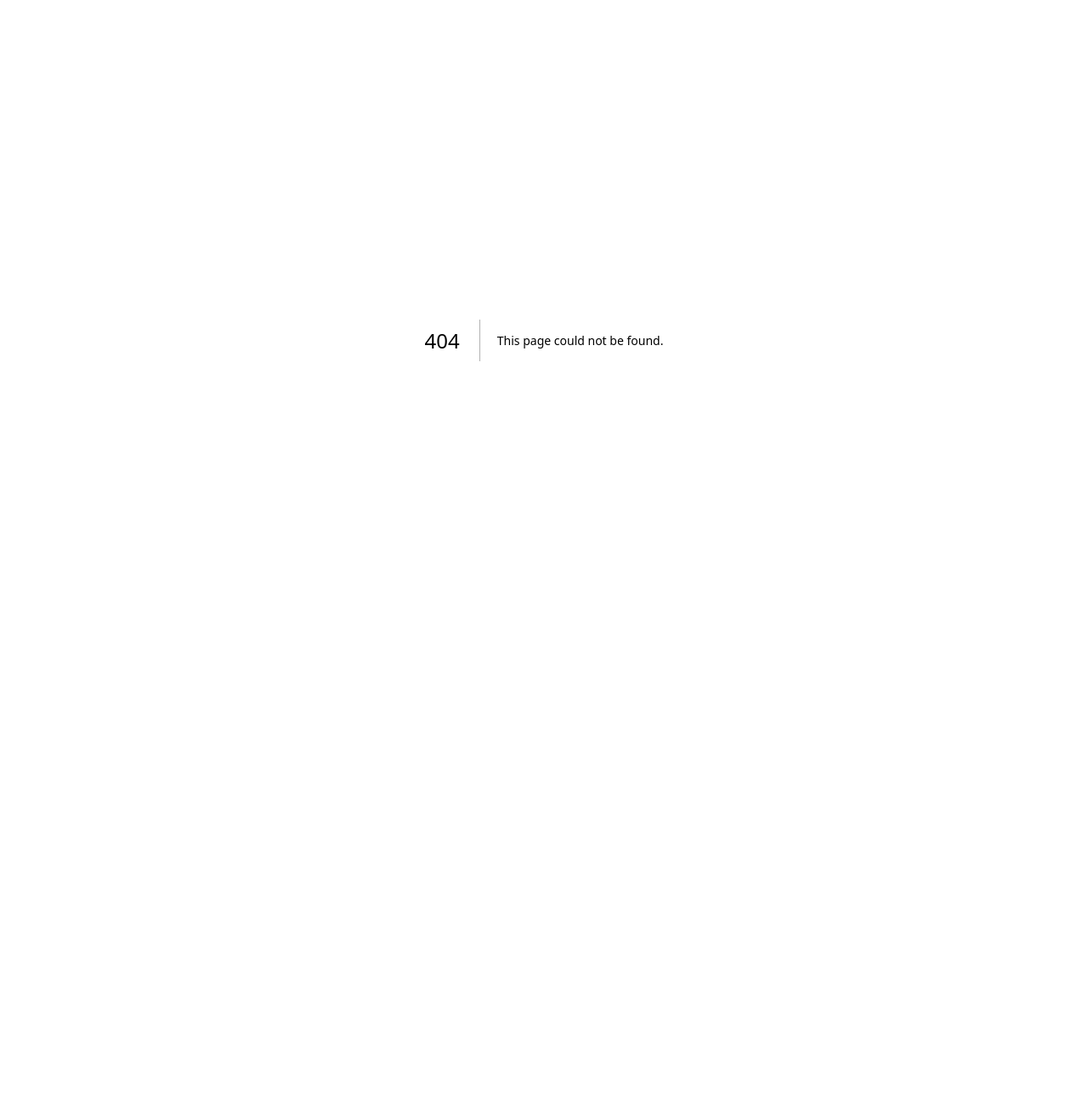
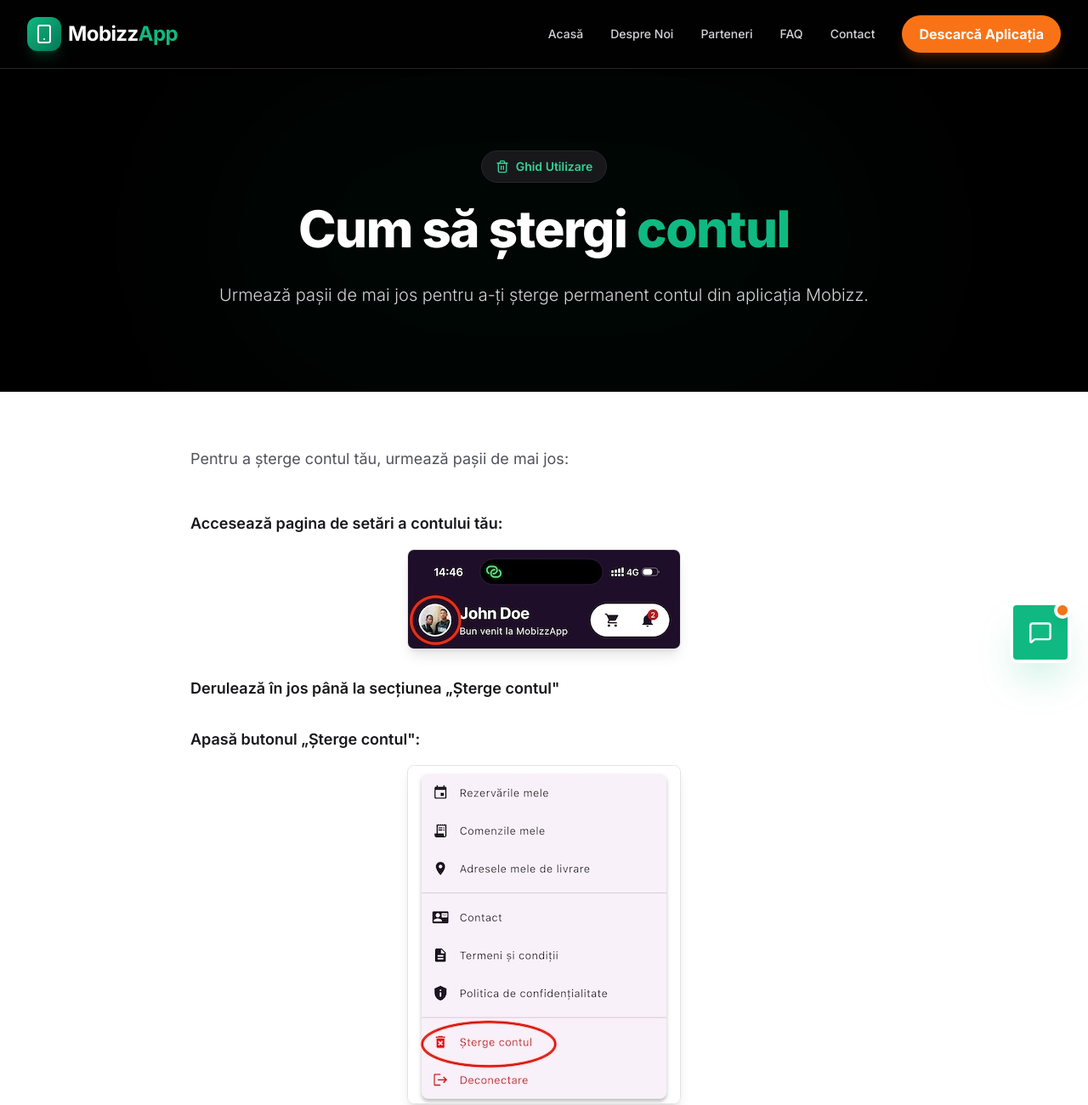
Before and after one commit to mobisdevelopment/mobizz_web, a Next.js app: page /how-to-delete-account in a window 1280 px wide. Before the commit this address had no page. Shown: the top 1300 px of the page at 85% size. Before the commit the page ends 800 px from the top, so only its background shows below. Built offline with nearby package versions, Linux system fonts and the light colour scheme.

Commit message:
How to delete account page

```diff
--- /dev/null
+++ b/src/app/(public)/how-to-delete-account/page.tsx
@@ -0,0 +1,112 @@
+import { Trash2 } from "lucide-react";
+
+export default function HowToDeleteAccount() {
+  return (
+    <div className="bg-white">
+      {/* Hero Section */}
+      <section className="relative py-24 bg-black overflow-hidden border-b border-dark-900">
+        <div className="absolute top-0 left-1/2 -translate-x-1/2 w-[800px] h-[400px] bg-brand-500/10 rounded-full blur-[120px] -z-0 opacity-40"></div>
+        <div className="max-w-7xl mx-auto px-4 sm:px-6 lg:px-8 relative z-10">
+          <div className="text-center max-w-3xl mx-auto">
+            <div className="inline-flex items-center gap-2 bg-dark-900 border border-dark-800 px-4 py-2 rounded-full text-brand-400 text-sm font-semibold mb-6">
+              <Trash2 size={16} />
+              <span>Ghid Utilizare</span>
+            </div>
+            <h1 className="text-4xl md:text-6xl font-black text-white mb-8 tracking-tight">
+              Cum să ștergi <span className="text-brand-500">contul</span>
+            </h1>
+            <p className="text-xl text-dark-300 leading-relaxed font-light">
+              Urmează pașii de mai jos pentru a-ți șterge permanent contul din
+              aplicația Mobizz.
+            </p>
+          </div>
+        </div>
+      </section>
+
+      {/* Content Section */}
+      <section className="py-16 bg-white">
+        <div className="max-w-4xl mx-auto px-4 sm:px-6 lg:px-8">
+          <div className="prose prose-lg max-w-none">
+            {/* Introduction */}
+            <div className="mb-12">
+              <p className="text-dark-600 leading-relaxed text-lg">
+                Pentru a șterge contul tău, urmează pașii de mai jos:
+              </p>
+            </div>
+
+            {/* Steps */}
+            <ol className="space-y-8">
+              <li className="text-dark-900">
+                <div className="mb-4">
+                  <span className="text-lg font-semibold">
+                    Accesează pagina de setări a contului tău:
+                  </span>
+                </div>
+                <div className="mt-4">
+                  <img
+                    src="/images/delete-account-step-1.jpeg"
+                    className="rounded-lg shadow-lg border border-dark-200 max-w-md mx-auto my-4"
+                    alt="Setări cont"
+                  />
+                </div>
+              </li>
+
+              <li className="text-dark-900">
+                <div className="mb-4">
+                  <span className="text-lg font-semibold">
+                    Derulează în jos până la secțiunea „Șterge contul"
+                  </span>
+                </div>
+              </li>
+
+              <li className="text-dark-900">
+                <div className="mb-4">
+                  <span className="text-lg font-semibold">
+                    Apasă butonul „Șterge contul":
+                  </span>
+                </div>
+                <div className="mt-4">
+                  <img
+                    src="/images/delete-account-step-2.jpeg"
+                    className="rounded-lg shadow-lg border border-dark-200 max-w-md mx-auto my-4"
+                    alt="Șterge contul"
+                  />
+                </div>
+              </li>
+
+              <li className="text-dark-900">
+                <div className="mb-4">
+                  <span className="text-lg font-semibold">
+                    Confirmă acțiunea de ștergere a contului:
+                  </span>
+                </div>
+                <div className="mt-4">
+                  <img
+                    src="/images/delete-account-step-3.jpeg"
+                    className="rounded-lg shadow-lg border border-dark-200 max-w-md mx-auto my-4"
+                    alt="Confirmare ștergere cont"
+                  />
+                </div>
+              </li>
+            </ol>
+
+            {/* Warning Notice */}
+            <div className="bg-red-50 border border-red-200 rounded-2xl p-8 mt-12">
+              <h3 className="text-xl font-bold text-red-900 mb-4 flex items-center gap-2">
+                <Trash2 size={20} />
+                Atenție
+              </h3>
+              <p className="text-red-800 mb-2">
+                Ștergerea contului este permanentă și nu poate fi anulată.
+              </p>
+              <p className="text-red-800">
+                Toate datele tale, inclusiv comenzile și istoricul, vor fi
+                șterse definitiv.
+              </p>
+            </div>
+          </div>
+        </div>
+      </section>
+    </div>
+  );
+}
--- a/src/app/(public)/politica-de-confidentialitate/page.tsx
+++ b/src/app/(public)/politica-de-confidentialitate/page.tsx
@@ -1,5 +1,5 @@
 import { COMPANY_INFO } from "@/constants/constants";
-import { FileText, Shield } from "lucide-react";
+import { Shield } from "lucide-react";
 
 export default function PrivacyPolicy() {
   return (
@@ -33,11 +33,11 @@
             <div className="mb-12">
               <p className="text-dark-600 leading-relaxed">
                 Aceasta este politica de confidențialitate pentru aplicația
-                Mobizz (denumită în continuare „noi" sau „aplicația"). Vom
-                utiliza această pagină pentru a vă informa cu privire la
-                politica noastră de confidențialitate în ceea ce privește
-                utilizarea datelor personale colectate prin intermediul
-                aplicației noastre.
+                Mobizz (denumită în continuare &quot;noi&quot; sau
+                &quot;aplicația&quot;). Vom utiliza această pagină pentru a vă
+                informa cu privire la politica noastră de confidențialitate în
+                ceea ce privește utilizarea datelor personale colectate prin
+                intermediul aplicației noastre.
               </p>
             </div>
 
```
